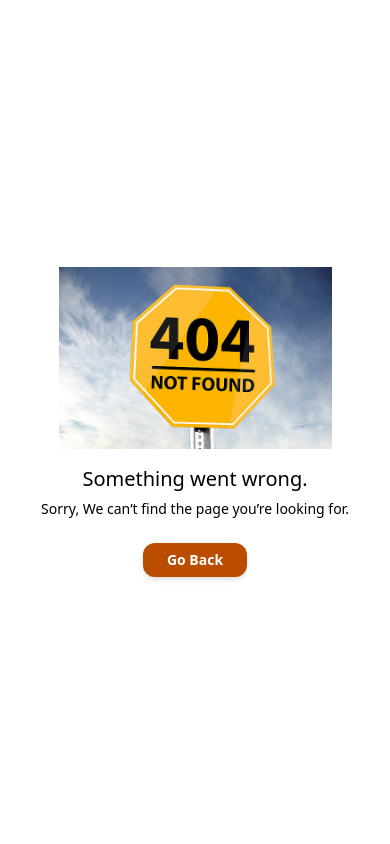
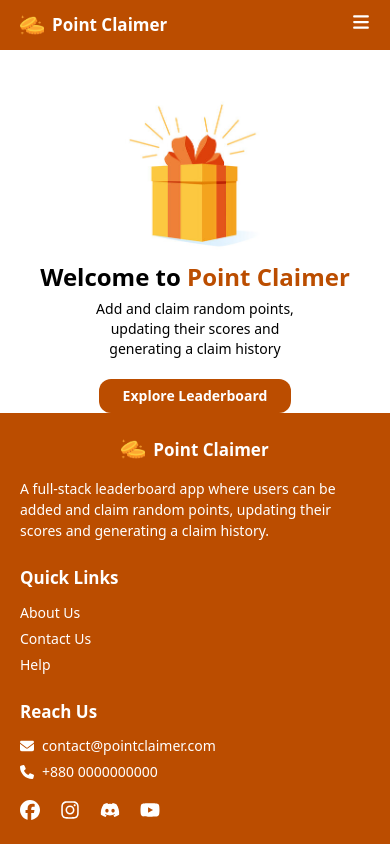
Before and after one commit to ShailySarker/Point-Claimer-Frontend-Side, a React (Vite) app: page /home in a window 390 px wide. Shown: the top 844 px of the page. Built offline with nearby package versions, Linux system fonts and the light colour scheme.

Commit message:
banner section added with responsive design

```diff
--- /dev/null
+++ b/src/pages/Home/Components/Banner.tsx
@@ -0,0 +1,22 @@
+import { Link } from 'react-router';
+import sidePhoto from '../../../assets/images/Home/Banner_bannerPhoto.jpg';
+
+const Banner = () => {
+    return (
+        <div className='flex md:flex-row flex-col-reverse justify-between items-center xl:px-20 lg:px-16 md:px-12 px-6 xl:mt-20 lg:mt-16 md:mt-14 mt-10'>
+            <div className="flex flex-col items-center ">
+                <h1 className="text-black xl:text-5xl lg:text-4xl md:text-3xl text-2xl font-bold text-center">Welcome to <span className='text-amber-700'>Point Claimer</span></h1>
+                <p className="md:w-[80%] w-[70%] text-center text-black xl:text-xl lg:text-[17px] md:text-base text-sm xl:mt-3 lg:mt-2 mt-[6px] xl:mb-10 lg:mb-7 md:mb-6 mb-5">
+                    Add and claim random points, updating their scores and generating a claim history                </p>
+                <Link to="/books">
+                    <button className="xl:px-8 px-6 xl:py-[10px] md:py-2 py-[7px] bg-amber-700 text-white font-semibold rounded-xl hover:bg-amber-600 hover:rounded-4xl transition md:text-base text-sm">
+                        Explore Leaderboard
+                    </button>
+                </Link>
+            </div>
+            <img className="xl:w-auto lg:w-[42%] md:w-[40%] w-[63%]" src={sidePhoto} alt="sidePhoto" />
+        </div>
+    );
+};
+
+export default Banner;
--- a/src/pages/Home/Home.tsx
+++ b/src/pages/Home/Home.tsx
@@ -1,9 +1,10 @@
+import Banner from "./Components/Banner";
 
 const Home = () => {
     return (
-        <div>
-
-        </div>
+        <>
+            <Banner />
+        </>
     );
 };
 
--- a/src/routes/Router.tsx
+++ b/src/routes/Router.tsx
@@ -5,7 +5,7 @@ import LazyLoader from "../components/LazyLoader";
 
 const LandingPage = React.lazy(() => import("../pages/LandingPage/LandingPage"));
 const NotFound = React.lazy(() => import("../pages/NotFound/NotFound"));
-// const LandingPage = React.lazy(() => import("../pages/LandingPage/LandingPage"));
+const Home = React.lazy(() => import("../pages/Home/Home"));
 
 
 export const router = createBrowserRouter([
@@ -21,13 +21,13 @@ export const router = createBrowserRouter([
     path: "/",
     Component: App,
     children: [
-      // {
-      //   index: true,
-      //   element:
-      //   // <Suspense fallback={<LazyLoader />}>
-      //     <LandingPage />
-      //   // </Suspense>
-      // },
+      {
+        path: "/home",
+        element:
+          <Suspense fallback={<LazyLoader />}>
+            <Home />
+          </Suspense>
+      },
 
     ]
   },
```
Also changed, not shown: src/assets/images/Home/Banner_bannerPhoto.jpg (added), src/assets/images/Home/Banner_photo.webp (added).
